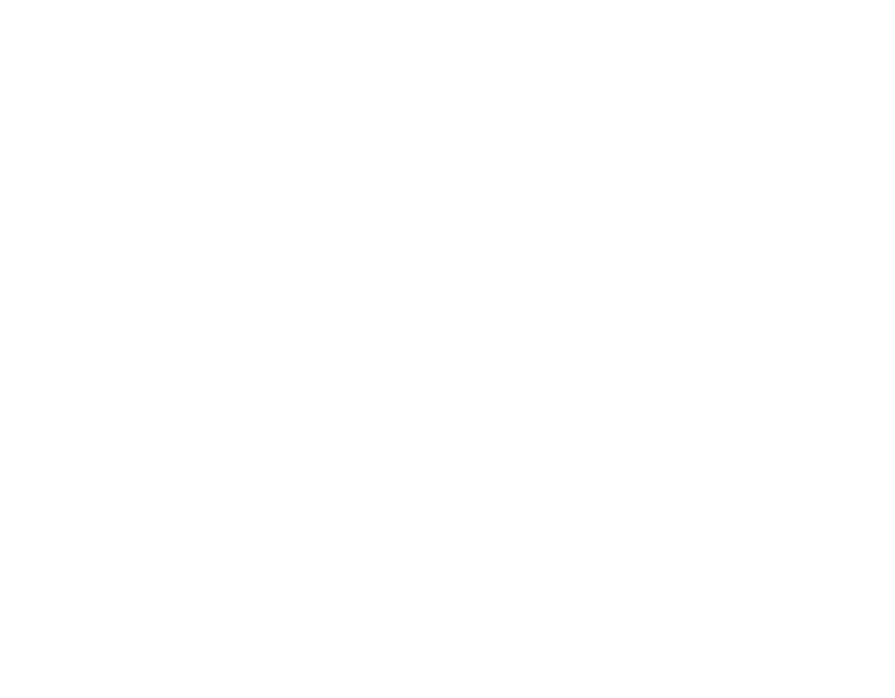
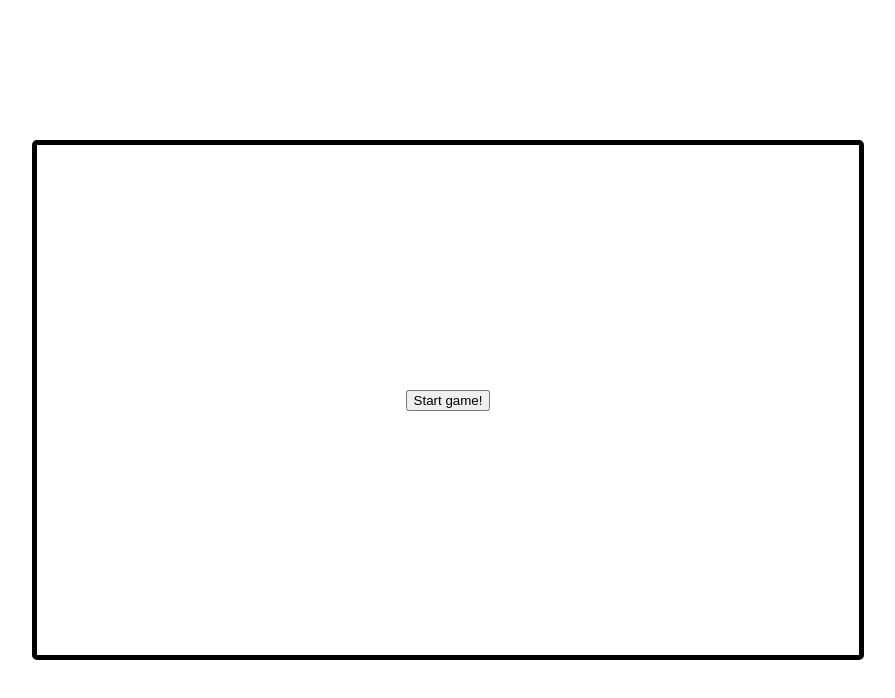
Before and after one commit to Sanarix/Fighting, a website built with webpack: page src/index.html in a window 1280 px wide. Shown: the whole page, without its empty margins (192-1087 px from the left). Built offline with nearby package versions, Linux system fonts and the light colour scheme.

Commit message:
added styles

```diff
--- /dev/null
+++ b/src/css/index.css
@@ -0,0 +1,7 @@
+* { box-sizing: border-box; }
+
+body, html { width: 100%; height: 100%; padding: 0; margin: 0; }
+
+body { display: flex; align-items: center; justify-content: center; }
+
+.gamefield { display: flex; align-items: center; justify-content: center; width: 65%; height: 65%; border: 5px solid black; border-radius: 5px; }
--- a/src/index.html
+++ b/src/index.html
@@ -7,6 +7,8 @@
 	<title>Document</title>
 </head>
 <body>
-	<div></div>
+		<div class="gamefield">
+			<button>Start game!</button>
+		</div>
 </body>
 </html>
--- a/src/js/index.js
+++ b/src/js/index.js
@@ -1 +1 @@
-console.log('Hello');
+import '../css/index.css';
--- /dev/null
+++ b/src/sass/main.sass
@@ -0,0 +1,22 @@
+*
+	box-sizing: border-box
+
+body,html
+	width: 100%
+	height: 100%
+	padding: 0
+	margin: 0
+
+body
+	display: flex
+	align-items: center
+	justify-content: center
+
+.gamefield
+	display: flex
+	align-items: center
+	justify-content: center
+	width: 65%
+	height: 65%
+	border: 5px solid black
+	border-radius: 5px
```
